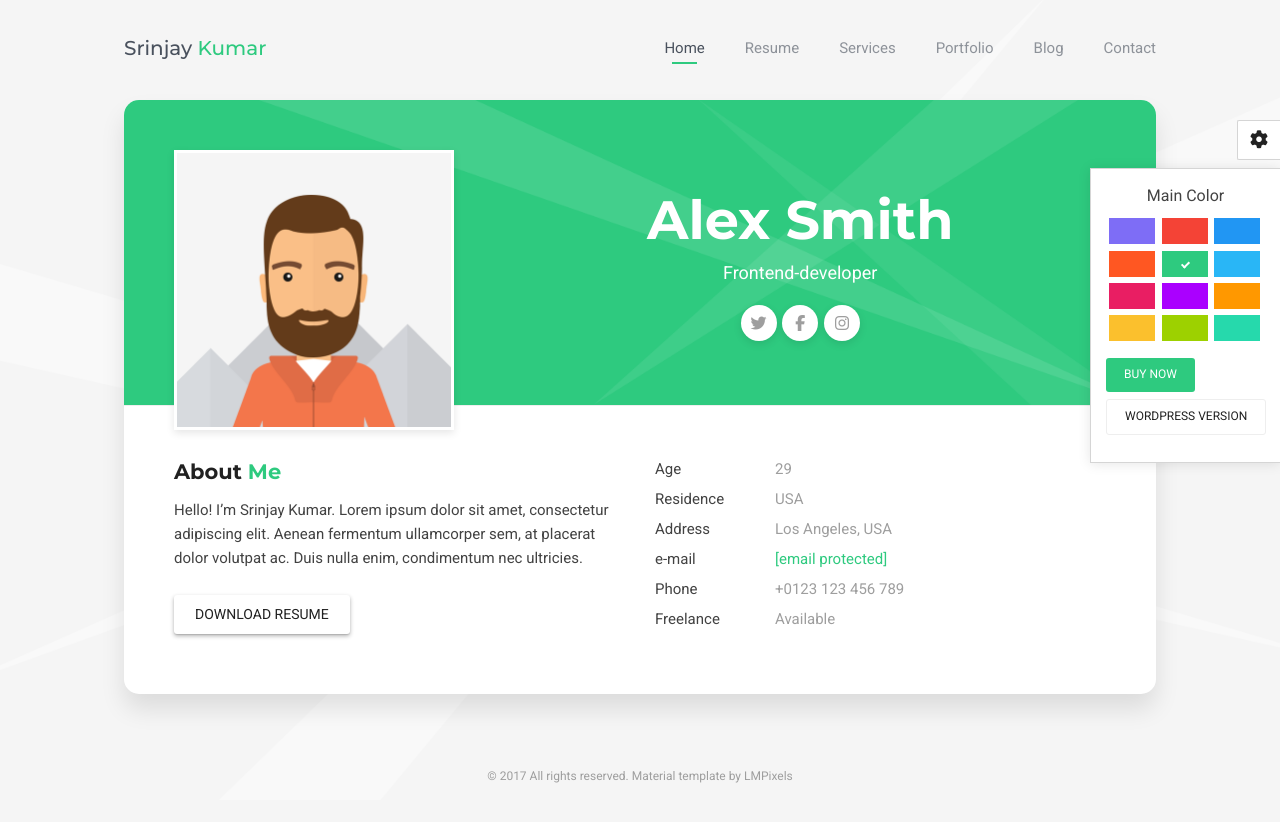
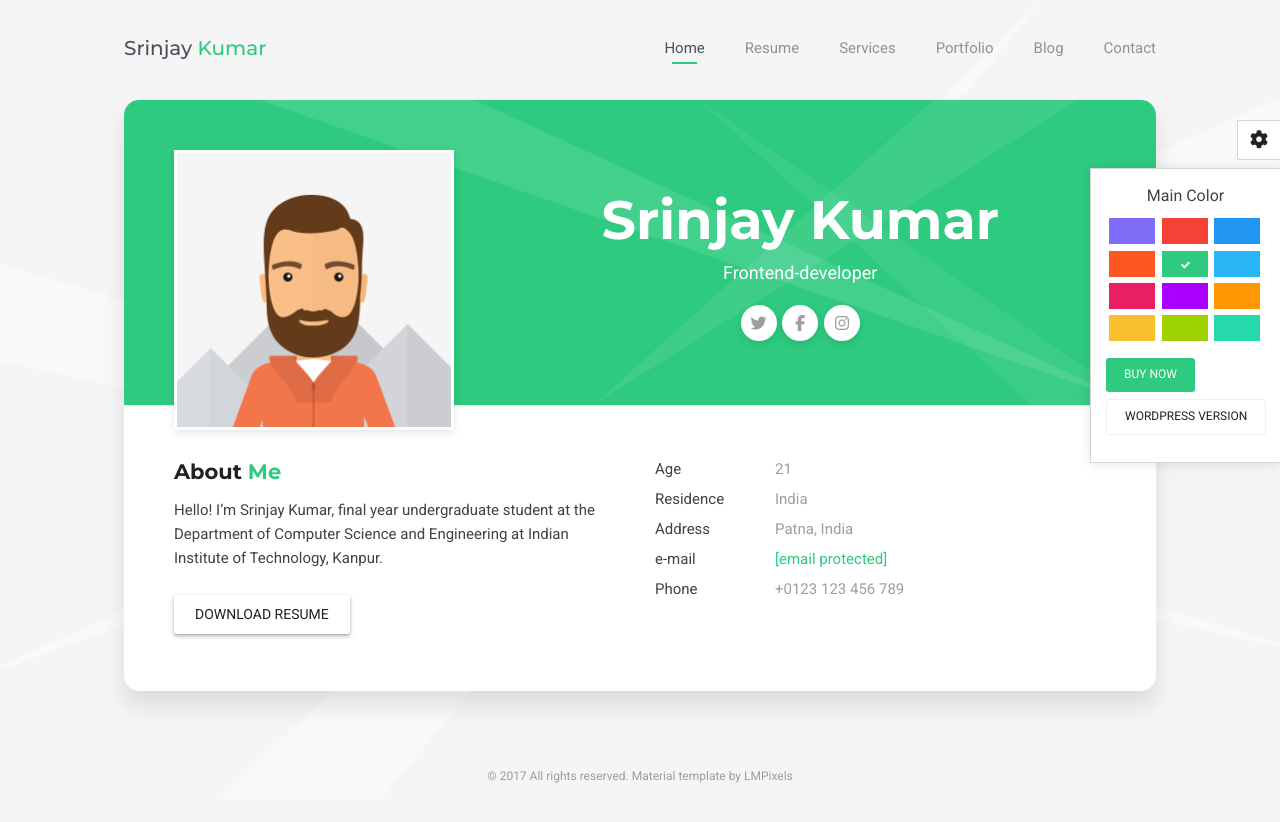
Before and after one commit to srinjayk/srinjayk.github.io, a plain HTML site: page index.html in a window 1280 px wide. Before the commit the page ends 800 px from the top, so only its background shows below. Drawn offline with Linux system fonts and the light colour scheme; some packages are replaced by stand-ins of ours.

Commit message:
Add all files

```diff
--- a/index.html
+++ b/index.html
@@ -117,10 +117,10 @@
 
                     <div class="col-sm-8 col-md-8 col-lg-8">
                       <div class="title-block">
-                        <h1>Alex Smith</h1>
+                        <h1>Srinjay Kumar</h1>
                         <div class="owl-carousel text-rotation">
                           <div class="item">
-                            <div class="sp-subtitle">Web Designer</div>
+                            <div class="sp-subtitle">CSE Undergrad</div>
                           </div>
                           <div class="item">
                             <div class="sp-subtitle">Frontend-developer</div>
@@ -145,7 +145,7 @@
                         <div class="block-title">
                           <h3>About <span>Me</span></h3>
                         </div>
-                        <p>Hello! I’m Srinjay Kumar. Lorem ipsum dolor sit amet, consectetur adipiscing elit. Aenean fermentum ullamcorper sem, at placerat dolor volutpat ac. Duis nulla enim, condimentum nec ultricies.</p>
+                        <p>Hello! I’m Srinjay Kumar, final year undergraduate student at the Department of Computer Science and Engineering at Indian Institute of Technology, Kanpur.</p>
                       </div>
                       <div class="download-resume">
                         <a href="Resume.pdf" class="btn btn-secondary">Download Resume</a>
@@ -154,12 +154,12 @@
 
                     <div class="col-sm-6 col-md-6 col-lg-6">
                       <ul class="info-list">
-                        <li><span class="title">Age</span><span class="value">29</span></li>
-                        <li><span class="title">Residence</span><span class="value">USA</span></li>
-                        <li><span class="title">Address</span><span class="value">Los Angeles, USA</span></li>
+                        <li><span class="title">Age</span><span class="value">21</span></li>
+                        <li><span class="title">Residence</span><span class="value">India</span></li>
+                        <li><span class="title">Address</span><span class="value">Patna, India</span></li>
                         <li><span class="title">e-mail</span><span class="value"><a href="/cdn-cgi/l/email-protection#dbbeb6bab2b79bbea3bab6abb7bef5b8b4b6"><span class="__cf_email__" data-cfemail="56333b373f3a16332e373b263a337835393b">[email&#160;protected]</span></a></span></li>
                         <li><span class="title">Phone</span><span class="value">+0123 123 456 789</span></li>
-                        <li><span class="title">Freelance</span><span class="value available">Available</span></li>
+                        <!-- <li><span class="title">Freelance</span><span class="value available">Available</span></li> -->
                       </ul>
                     </div>
 
```
